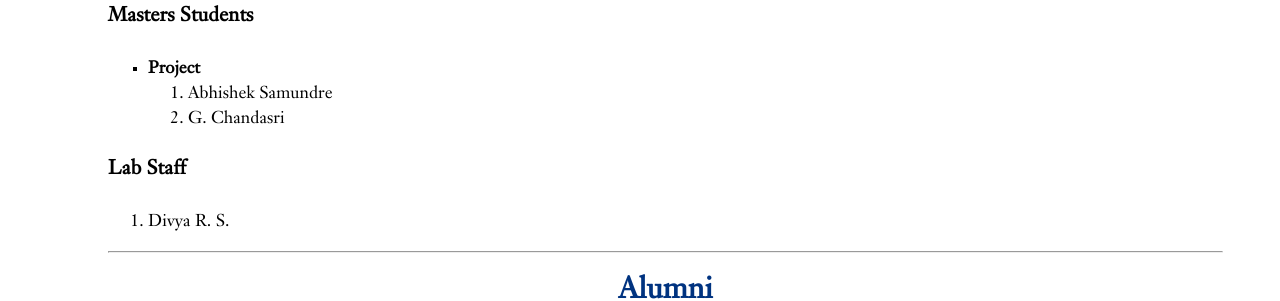
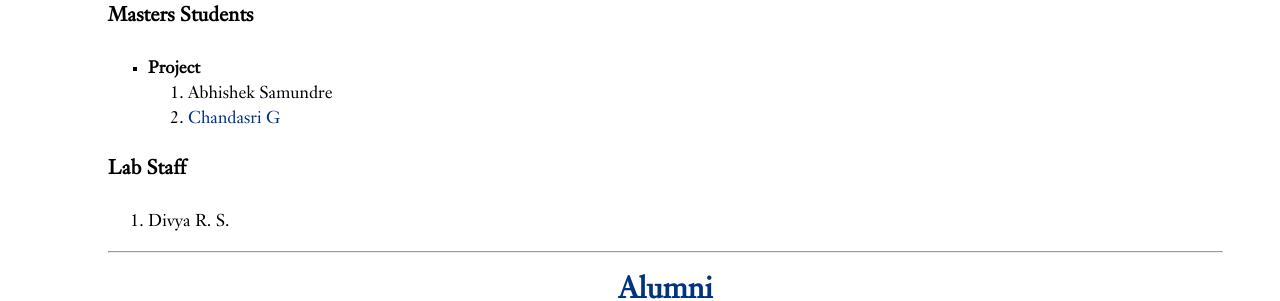
Before and after one commit to iist-sysnet/iist-sysnet.github.io, a Jekyll site: the page built from people.md, in a window 1280 px wide and 900 px high, scrolled down 707 px. Shown: the part 150-451 px from the top of the window. Built offline with Jekyll 4.4.1, drawn with Linux system fonts in a browser that asks for light colours; our own code applies the rules of GitHub Pages for plain Markdown files; part of the change alters nothing that is shown.

```diff
--- a/people.md
+++ b/people.md
@@ -35,7 +35,7 @@ Department of Avionics, IIST
 #### Masters Students
 + **Project**
     1. Abhishek Samundre
-    2. G. Chandasri
+    2. [Chandasri G](https://www.linkedin.com/in/chandasri-g-859454208/)
 
 #### Lab Staff
 1. Divya R. S.
```
